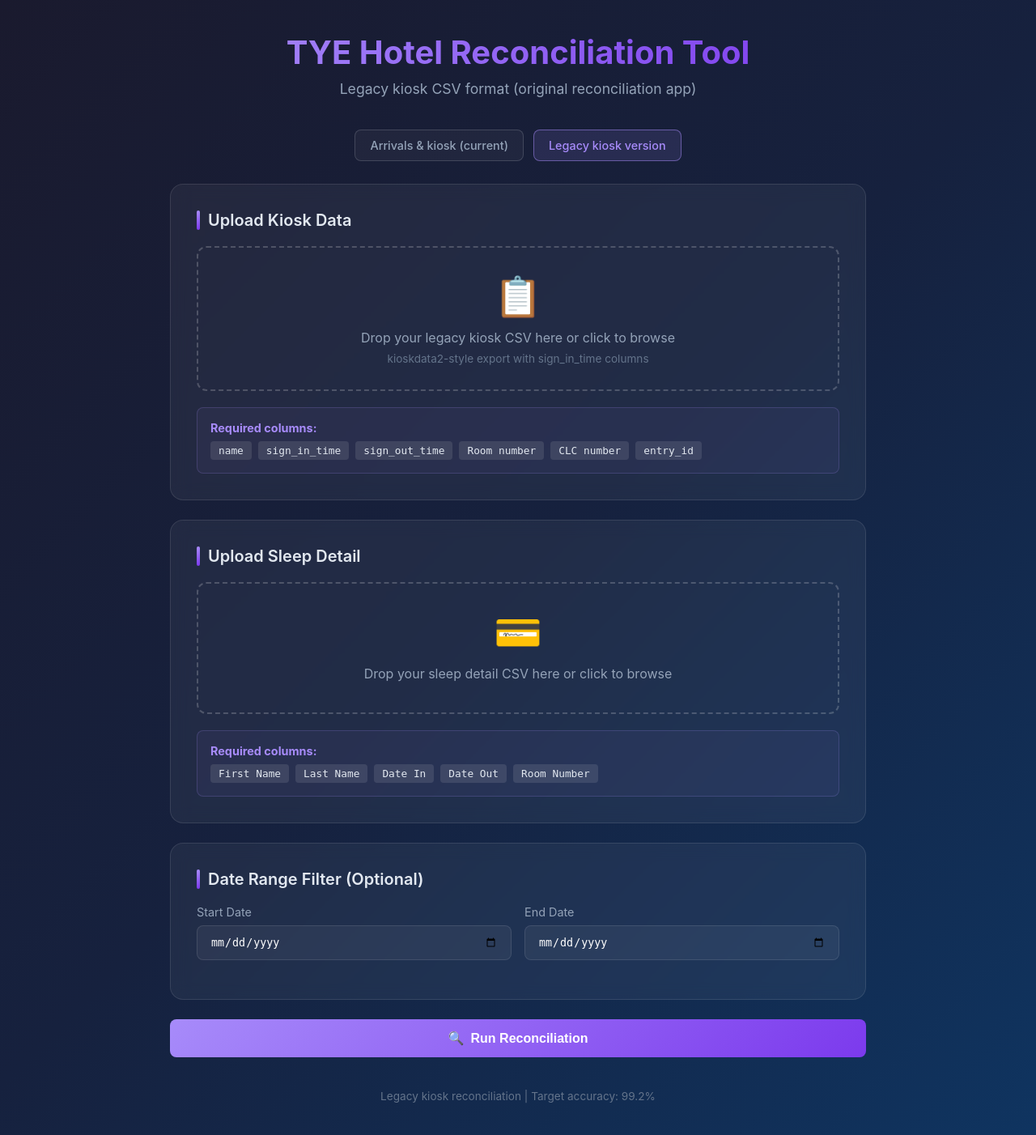
After one commit to midwavestudio/matchingtool, a Flask app: page /legacy in a window 1280 px wide. The commit adds this page. Shown: the whole page at 81% size. Run offline with Flask 3, Linux system fonts and the light colour scheme.

Commit message:
Add legacy kiosk version at /legacy with version switcher and name/date fixes
Co-authored-by: Cursor <cursoragent@cursor.com>

```diff
--- a/app.py
+++ b/app.py
@@ -413,18 +413,24 @@ def normalize_kiosk_df(df):
     return df
 
 
-def reconcile(kiosk_df, sleep_df, date_start=None, date_end=None):
+def reconcile(kiosk_df, sleep_df, date_start=None, date_end=None, legacy_mode=False):
     """
     Main reconciliation function.
     Returns DataFrame with reconciliation results.
+    legacy_mode: if True, expect legacy kiosk CSV only (no arrivals normalization).
     """
     results = []
 
-    # Normalize kiosk input (handles both old and new arrivals format)
-    kiosk_df = normalize_kiosk_df(kiosk_df)
+    kiosk_df = kiosk_df.copy()
+    if not legacy_mode:
+        kiosk_df = normalize_kiosk_df(kiosk_df)
+    else:
+        cols = [c.strip() for c in kiosk_df.columns]
+        kiosk_df.columns = cols
+        if 'entry_id' not in cols:
+            kiosk_df['entry_id'] = range(len(kiosk_df))
 
     # Parse datetime columns for kiosk
-    kiosk_df = kiosk_df.copy()
     kiosk_df['cin'] = kiosk_df['sign_in_time'].apply(parse_datetime)
     kiosk_df['cout'] = kiosk_df['sign_out_time'].apply(parse_datetime) \
         if 'sign_out_time' in kiosk_df.columns else pd.NaT
@@ -499,44 +505,46 @@ def reconcile(kiosk_df, sleep_df, date_start=None, date_end=None):
 # FLASK ROUTES
 # ============================================================================
 
-@app.route('/')
-def index():
-    """Main page with file upload form."""
-    return render_template('index.html')
+def _handle_reconciliation(legacy_mode=False):
+    """Shared POST handler for main and legacy reconciliation."""
+    home_endpoint = 'index_legacy' if legacy_mode else 'index'
 
-
-@app.route('/reconcile', methods=['POST'])
-def run_reconciliation():
-    """Process uploaded files and run reconciliation."""
     try:
-        # Check if files were uploaded
         if 'kiosk_file' not in request.files or 'sleep_file' not in request.files:
             flash('Please upload both kiosk data and sleep detail files.', 'error')
-            return redirect(url_for('index'))
+            return redirect(url_for(home_endpoint))
 
         kiosk_file = request.files['kiosk_file']
         sleep_file = request.files['sleep_file']
 
         if kiosk_file.filename == '' or sleep_file.filename == '':
             flash('Please select both files.', 'error')
-            return redirect(url_for('index'))
+            return redirect(url_for(home_endpoint))
 
-        # Read CSV files
         try:
             kiosk_df = pd.read_csv(kiosk_file)
             sleep_df = pd.read_csv(sleep_file)
         except Exception as e:
             flash(f'Error reading CSV files: {str(e)}', 'error')
-            return redirect(url_for('index'))
+            return redirect(url_for(home_endpoint))
 
-        # Validate required columns — support both kiosk formats
         kiosk_cols = kiosk_df.columns.tolist()
-        is_arrivals_format = 'Check-In Date' in kiosk_cols and 'Check-In Time' in kiosk_cols
 
-        if is_arrivals_format:
-            kiosk_required = ['Name', 'Check-In Date', 'Check-In Time', 'Room']
+        if legacy_mode:
+            kiosk_required = ['name', 'sign_in_time', 'Room number']
+            if 'Check-In Date' in kiosk_cols and 'Check-In Time' in kiosk_cols:
+                flash(
+                    'This page is for legacy kiosk CSV only. '
+                    'Use the main app for arrivals exports.',
+                    'error'
+                )
+                return redirect(url_for(home_endpoint))
         else:
-            kiosk_required = ['name', 'sign_in_time', 'Room number']
+            is_arrivals_format = 'Check-In Date' in kiosk_cols and 'Check-In Time' in kiosk_cols
+            if is_arrivals_format:
+                kiosk_required = ['Name', 'Check-In Date', 'Check-In Time', 'Room']
+            else:
+                kiosk_required = ['name', 'sign_in_time', 'Room number']
 
         sleep_required = ['First Name', 'Last Name', 'Date In', 'Room Number']
 
@@ -544,26 +552,23 @@ def run_reconciliation():
         missing_sleep = [col for col in sleep_required if col not in sleep_df.columns]
 
         if missing_kiosk:
-            flash(f'Kiosk/Arrivals file missing columns: {", ".join(missing_kiosk)}', 'error')
-            return redirect(url_for('index'))
+            label = 'Kiosk' if legacy_mode else 'Kiosk/Arrivals'
+            flash(f'{label} file missing columns: {", ".join(missing_kiosk)}', 'error')
+            return redirect(url_for(home_endpoint))
 
         if missing_sleep:
             flash(f'Sleep detail file missing columns: {", ".join(missing_sleep)}', 'error')
-            return redirect(url_for('index'))
+            return redirect(url_for(home_endpoint))
 
-        # Get optional date range
         date_start = request.form.get('date_start', None)
         date_end = request.form.get('date_end', None)
-
         if date_start == '':
             date_start = None
         if date_end == '':
             date_end = None
 
-        # Run reconciliation
-        results_df = reconcile(kiosk_df, sleep_df, date_start, date_end)
+        results_df = reconcile(kiosk_df, sleep_df, date_start, date_end, legacy_mode=legacy_mode)
 
-        # Calculate statistics
         total_entries = len(results_df)
         matched = len(results_df[results_df['status'] == 'MATCHED'])
         discrepancies = len(results_df[results_df['status'] == 'DISCREPANCY'])
@@ -571,7 +576,6 @@ def run_reconciliation():
         total_missing_nights = results_df['missing'].sum()
         total_amount_owed = results_df['amount_owed'].sum()
 
-        # Get discrepancy details for display
         discrepancy_df = results_df[results_df['status'] == 'DISCREPANCY'].copy()
         discrepancy_df['Priority'] = discrepancy_df['missing'].apply(
             lambda x: 'HIGH' if x >= 2 else 'MEDIUM'
@@ -581,7 +585,6 @@ def run_reconciliation():
             ascending=[False, True]
         )
 
-        # Store results in session for download
         app.config['RESULTS_DF'] = results_df
         app.config['DISCREPANCY_DF'] = discrepancy_df
 
@@ -598,12 +601,38 @@ def run_reconciliation():
             'results.html',
             stats=stats,
             discrepancies=discrepancy_df.to_dict('records'),
-            all_results=results_df.to_dict('records')
+            all_results=results_df.to_dict('records'),
+            home_url=url_for(home_endpoint),
+            version_label='Legacy kiosk' if legacy_mode else 'Arrivals & kiosk',
         )
 
     except Exception as e:
         flash(f'Error during reconciliation: {str(e)}', 'error')
-        return redirect(url_for('index'))
+        return redirect(url_for(home_endpoint))
+
+
+@app.route('/')
+def index():
+    """Main page — arrivals and kiosk formats."""
+    return render_template('index.html')
+
+
+@app.route('/legacy')
+def index_legacy():
+    """Legacy page — original kiosk CSV format only."""
+    return render_template('index_legacy.html')
+
+
+@app.route('/reconcile', methods=['POST'])
+def run_reconciliation():
+    """Process uploaded files (arrivals or kiosk)."""
+    return _handle_reconciliation(legacy_mode=False)
+
+
+@app.route('/reconcile/legacy', methods=['POST'])
+def run_reconciliation_legacy():
+    """Process uploaded files (legacy kiosk only)."""
+    return _handle_reconciliation(legacy_mode=True)
 
 
 @app.route('/download/<report_type>')
--- /dev/null
+++ b/templates/index_legacy.html
@@ -0,0 +1,219 @@
+<!DOCTYPE html>
+<html lang="en">
+<head>
+    <meta charset="UTF-8">
+    <meta name="viewport" content="width=device-width, initial-scale=1.0">
+    <title>TYE Hotel Reconciliation Tool (Legacy)</title>
+    <style>
+        * { margin: 0; padding: 0; box-sizing: border-box; }
+        body {
+            font-family: -apple-system, BlinkMacSystemFont, 'Segoe UI', Roboto, Oxygen, Ubuntu, sans-serif;
+            background: linear-gradient(135deg, #1a1a2e 0%, #16213e 50%, #0f3460 100%);
+            min-height: 100vh;
+            color: #fff;
+        }
+        .container { max-width: 900px; margin: 0 auto; padding: 40px 20px; }
+        header { text-align: center; margin-bottom: 40px; }
+        h1 {
+            font-size: 2.5rem; font-weight: 700; margin-bottom: 10px;
+            background: linear-gradient(90deg, #a78bfa, #7c3aed);
+            -webkit-background-clip: text; -webkit-text-fill-color: transparent; background-clip: text;
+        }
+        .subtitle { color: #94a3b8; font-size: 1.1rem; }
+        .card {
+            background: rgba(255, 255, 255, 0.05); border-radius: 16px; padding: 32px; margin-bottom: 24px;
+            border: 1px solid rgba(255, 255, 255, 0.1); backdrop-filter: blur(10px);
+        }
+        .card-title {
+            font-size: 1.25rem; font-weight: 600; margin-bottom: 20px; color: #e2e8f0;
+            display: flex; align-items: center; gap: 10px;
+        }
+        .card-title::before {
+            content: ''; width: 4px; height: 24px;
+            background: linear-gradient(180deg, #a78bfa, #7c3aed); border-radius: 2px;
+        }
+        .upload-area {
+            border: 2px dashed rgba(255, 255, 255, 0.2); border-radius: 12px; padding: 30px;
+            text-align: center; cursor: pointer; transition: all 0.3s ease; margin-bottom: 16px;
+        }
+        .upload-area:hover { border-color: #a78bfa; background: rgba(167, 139, 250, 0.05); }
+        .upload-icon { font-size: 48px; margin-bottom: 12px; }
+        .upload-text { color: #94a3b8; margin-bottom: 8px; }
+        .upload-hint { font-size: 0.85rem; color: #64748b; }
+        .file-input { display: none; }
+        .file-selected {
+            display: flex; align-items: center; gap: 12px; padding: 12px 16px;
+            background: rgba(167, 139, 250, 0.1); border-radius: 8px; margin-top: 12px;
+        }
+        .file-selected-icon { color: #a78bfa; font-size: 20px; }
+        .file-selected-name { flex: 1; color: #e2e8f0; font-size: 0.9rem; }
+        .file-remove { color: #f43f5e; cursor: pointer; padding: 4px 8px; }
+        .form-row { display: grid; grid-template-columns: 1fr 1fr; gap: 16px; }
+        .form-group { margin-bottom: 16px; }
+        label { display: block; font-size: 0.9rem; color: #94a3b8; margin-bottom: 8px; }
+        input[type="date"] {
+            width: 100%; padding: 12px 16px; background: rgba(255, 255, 255, 0.05);
+            border: 1px solid rgba(255, 255, 255, 0.1); border-radius: 8px; color: #fff;
+        }
+        .btn {
+            display: inline-flex; align-items: center; justify-content: center; gap: 8px;
+            padding: 14px 28px; font-size: 1rem; font-weight: 600; border: none; border-radius: 8px;
+            cursor: pointer; width: 100%; background: linear-gradient(135deg, #a78bfa 0%, #7c3aed 100%); color: #fff;
+        }
+        .flash-messages { margin-bottom: 24px; }
+        .flash { padding: 16px 20px; border-radius: 8px; margin-bottom: 12px; }
+        .flash.error { background: rgba(244, 63, 94, 0.1); border: 1px solid rgba(244, 63, 94, 0.3); color: #fda4af; }
+        .info-box {
+            background: rgba(167, 139, 250, 0.05); border: 1px solid rgba(167, 139, 250, 0.2);
+            border-radius: 8px; padding: 16px; margin-top: 20px;
+        }
+        .info-box h4 { color: #a78bfa; font-size: 0.9rem; margin-bottom: 8px; }
+        .columns-list { display: flex; flex-wrap: wrap; gap: 8px; margin-top: 8px; }
+        .column-tag {
+            background: rgba(255, 255, 255, 0.1); padding: 4px 10px; border-radius: 4px;
+            font-size: 0.8rem; color: #e2e8f0; font-family: monospace;
+        }
+        footer { text-align: center; margin-top: 40px; color: #64748b; font-size: 0.85rem; }
+        .loading-overlay { display: none; position: fixed; inset: 0; background: rgba(0,0,0,0.8); justify-content: center; align-items: center; z-index: 1000; }
+        .loading-overlay.active { display: flex; }
+        .spinner { width: 50px; height: 50px; border: 3px solid rgba(255,255,255,0.1); border-top-color: #a78bfa; border-radius: 50%; animation: spin 1s linear infinite; margin: 0 auto 20px; }
+        @keyframes spin { to { transform: rotate(360deg); } }
+        .version-bar { display: flex; justify-content: center; gap: 12px; flex-wrap: wrap; margin-bottom: 28px; }
+        .version-link {
+            display: inline-flex; padding: 10px 18px; border-radius: 8px; font-size: 0.9rem; font-weight: 500;
+            text-decoration: none; color: #94a3b8; border: 1px solid rgba(255,255,255,0.15); background: rgba(255,255,255,0.04);
+        }
+        .version-link:hover { color: #e2e8f0; border-color: rgba(167,139,250,0.4); }
+        .version-link.active { color: #a78bfa; border-color: rgba(167,139,250,0.5); background: rgba(167,139,250,0.12); }
+    </style>
+</head>
+<body>
+    <div class="container">
+        <header>
+            <h1>TYE Hotel Reconciliation Tool</h1>
+            <p class="subtitle">Legacy kiosk CSV format (original reconciliation app)</p>
+        </header>
+
+        <nav class="version-bar" aria-label="App version">
+            <a class="version-link" href="{{ url_for('index') }}">Arrivals &amp; kiosk (current)</a>
+            <span class="version-link active">Legacy kiosk version</span>
+        </nav>
+
+        {% with messages = get_flashed_messages(with_categories=true) %}
+            {% if messages %}
+                <div class="flash-messages">
+                    {% for category, message in messages %}
+                        <div class="flash {{ category }}">{% if category == 'error' %}⚠️{% else %}✓{% endif %} {{ message }}</div>
+                    {% endfor %}
+                </div>
+            {% endif %}
+        {% endwith %}
+
+        <form action="{{ url_for('run_reconciliation_legacy') }}" method="POST" enctype="multipart/form-data" id="reconcileForm">
+            <div class="card">
+                <h2 class="card-title">Upload Kiosk Data</h2>
+                <div class="upload-area" id="kioskUploadArea">
+                    <div class="upload-icon">📋</div>
+                    <p class="upload-text">Drop your legacy kiosk CSV here or click to browse</p>
+                    <p class="upload-hint">kioskdata2-style export with sign_in_time columns</p>
+                    <input type="file" name="kiosk_file" id="kioskFile" class="file-input" accept=".csv" required>
+                </div>
+                <div id="kioskFileSelected" class="file-selected" style="display: none;">
+                    <span class="file-selected-icon">📄</span>
+                    <span class="file-selected-name" id="kioskFileName"></span>
+                    <span class="file-remove" onclick="removeFile('kiosk')">✕</span>
+                </div>
+                <div class="info-box">
+                    <h4>Required columns:</h4>
+                    <div class="columns-list">
+                        <span class="column-tag">name</span>
+                        <span class="column-tag">sign_in_time</span>
+                        <span class="column-tag">sign_out_time</span>
+                        <span class="column-tag">Room number</span>
+                        <span class="column-tag">CLC number</span>
+                        <span class="column-tag">entry_id</span>
+                    </div>
+                </div>
+            </div>
+
+            <div class="card">
+                <h2 class="card-title">Upload Sleep Detail</h2>
+                <div class="upload-area" id="sleepUploadArea">
+                    <div class="upload-icon">💳</div>
+                    <p class="upload-text">Drop your sleep detail CSV here or click to browse</p>
+                    <input type="file" name="sleep_file" id="sleepFile" class="file-input" accept=".csv" required>
+                </div>
+                <div id="sleepFileSelected" class="file-selected" style="display: none;">
+                    <span class="file-selected-icon">📄</span>
+                    <span class="file-selected-name" id="sleepFileName"></span>
+                    <span class="file-remove" onclick="removeFile('sleep')">✕</span>
+                </div>
+                <div class="info-box">
+                    <h4>Required columns:</h4>
+                    <div class="columns-list">
+                        <span class="column-tag">First Name</span>
+                        <span class="column-tag">Last Name</span>
+                        <span class="column-tag">Date In</span>
+                        <span class="column-tag">Date Out</span>
+                        <span class="column-tag">Room Number</span>
+                    </div>
+                </div>
+            </div>
+
+            <div class="card">
+                <h2 class="card-title">Date Range Filter (Optional)</h2>
+                <div class="form-row">
+                    <div class="form-group">
+                        <label for="date_start">Start Date</label>
+                        <input type="date" id="date_start" name="date_start">
+                    </div>
+                    <div class="form-group">
+                        <label for="date_end">End Date</label>
+                        <input type="date" id="date_end" name="date_end">
+                    </div>
+                </div>
+            </div>
+
+            <button type="submit" class="btn" id="submitBtn"><span>🔍</span> Run Reconciliation</button>
+        </form>
+
+        <footer><p>Legacy kiosk reconciliation | Target accuracy: 99.2%</p></footer>
+    </div>
+
+    <div class="loading-overlay" id="loadingOverlay">
+        <div><div class="spinner"></div><p>Processing reconciliation...</p></div>
+    </div>
+
+    <script>
+        function setupUploadArea(areaId, inputId, selectedId, nameId) {
+            const area = document.getElementById(areaId);
+            const input = document.getElementById(inputId);
+            const selected = document.getElementById(selectedId);
+            const fileName = document.getElementById(nameId);
+            area.addEventListener('click', () => input.click());
+            area.addEventListener('dragover', (e) => { e.preventDefault(); });
+            area.addEventListener('drop', (e) => {
+                e.preventDefault();
+                if (e.dataTransfer.files.length) { input.files = e.dataTransfer.files; updateFileName(input, area, selected, fileName); }
+            });
+            input.addEventListener('change', () => updateFileName(input, area, selected, fileName));
+        }
+        function updateFileName(input, area, selected, fileName) {
+            if (input.files.length) { fileName.textContent = input.files[0].name; selected.style.display = 'flex'; area.style.display = 'none'; }
+        }
+        function removeFile(type) {
+            document.getElementById(type + 'File').value = '';
+            document.getElementById(type + 'FileSelected').style.display = 'none';
+            document.getElementById(type + 'UploadArea').style.display = 'block';
+        }
+        setupUploadArea('kioskUploadArea', 'kioskFile', 'kioskFileSelected', 'kioskFileName');
+        setupUploadArea('sleepUploadArea', 'sleepFile', 'sleepFileSelected', 'sleepFileName');
+        document.getElementById('reconcileForm').addEventListener('submit', function(e) {
+            if (!document.getElementById('kioskFile').files.length || !document.getElementById('sleepFile').files.length) {
+                e.preventDefault(); alert('Please upload both files.'); return;
+            }
+            document.getElementById('loadingOverlay').classList.add('active');
+        });
+    </script>
+</body>
+</html>
```
Also changed, not shown: templates/index.html (+42 -2 lines), templates/results.html (+29 -2 lines).
